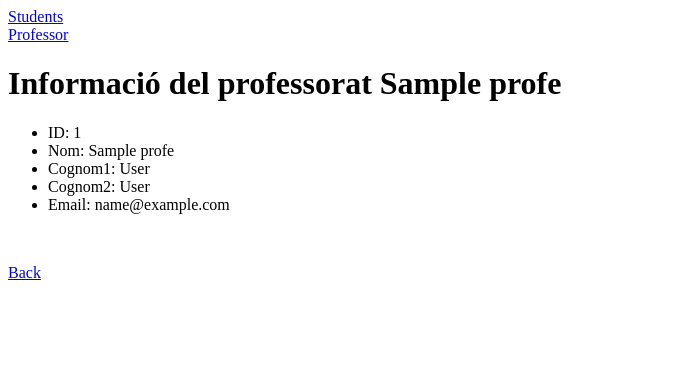
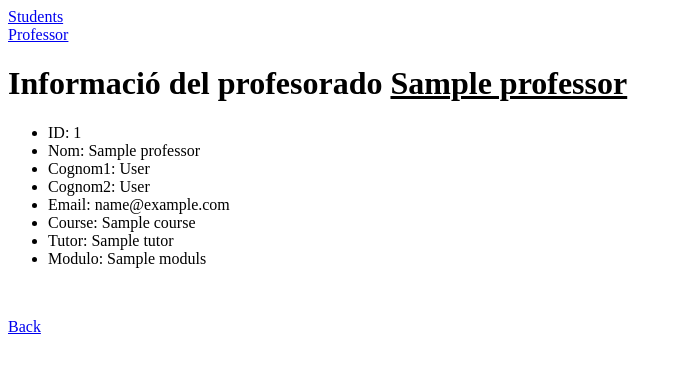
Before and after one commit to angelusMZ19/M07_UF4, a Django app: template TIC_BCN_AEMZ/centre/templates/info_prof.html in a window 1280 px wide. Shown: the top 373 px of the page, without its empty margins (0-683 px from the left). Run offline with Django 5.2, Linux system fonts and the light colour scheme; the template is opened without the code that fills it: most values are stand-ins (such as "Sample title", 1, 10 or a date in 2020).

Commit message:
finalizada practica1

```diff
--- a/TIC_BCN_AEMZ/centre/templates/info_prof.html
+++ b/TIC_BCN_AEMZ/centre/templates/info_prof.html
@@ -2,13 +2,16 @@
 {% extends 'index_centre.html' %}
 
 {% block content %}
-    <h1>Informació del professorat {{ profe.name }}</h1>
+    <h1>Informació del profesorado <u>{{ professor.nom }}</u></h1>
     <ul>
-        <li>ID: {{ profe.id }}</li>
-        <li>Nom: {{ profe.name }}</li>
-        <li>Cognom1: {{ profe.surname1 }}</li>
-        <li>Cognom2: {{ profe.surname2 }}</li>
-        <li>Email: {{ profe.email }}</li>
+        <li>ID: {{ professor.id }}</li>
+        <li>Nom: {{ professor.nom }}</li>
+        <li>Cognom1: {{ professor.surname1 }}</li>
+        <li>Cognom2: {{ professor.surname2 }}</li>
+        <li>Email: {{ professor.email }}</li>
+        <li>Course: {{ professor.course}}</li>
+        <li>Tutor: {{ professor.tutor }}</li>
+        <li>Modulo: {{ professor.moduls }}</li>
     </ul><br>
     <p><a href="{% url 'professor' %}">Back</a></p>
 {% endblock %}
```
Also changed, not shown: TIC_BCN_AEMZ/centre/templates/info_student.html (+8 -6 lines), TIC_BCN_AEMZ/centre/templates/professor.html (+4 -15 lines), TIC_BCN_AEMZ/centre/templates/student.html (+6 -15 lines), TIC_BCN_AEMZ/centre/views.py (+5 -4 lines).
